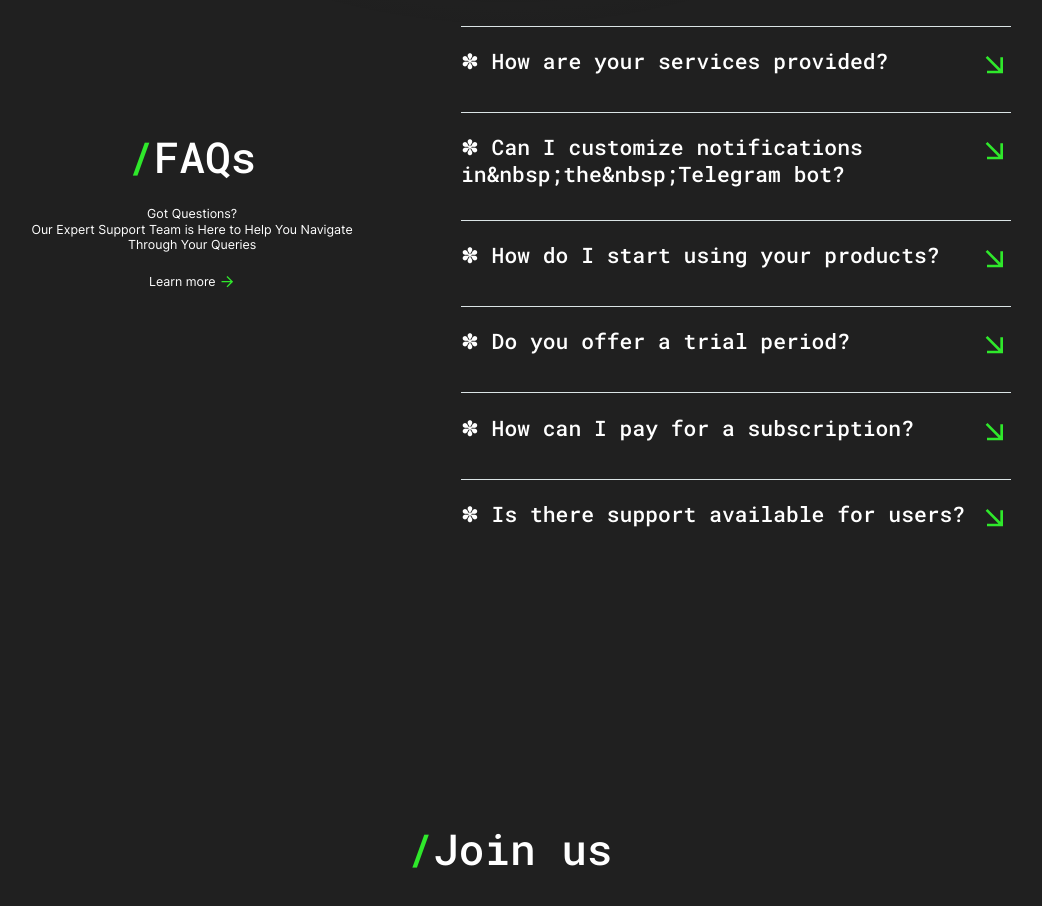
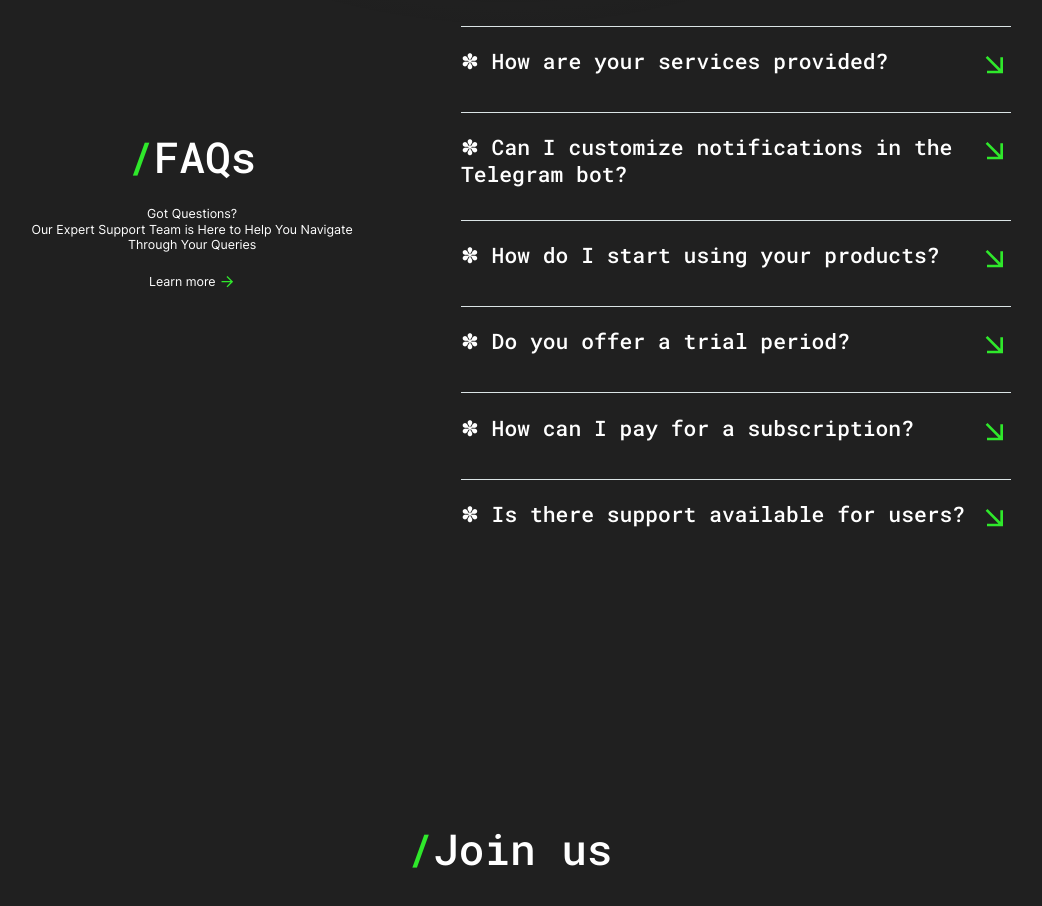
Before and after one commit to nigel-riss/trade-tracker-landing, a Next.js app: page / in a window 1280 px wide. Shown: the part 3440-4346 px from the top of the page, without its empty margins (130-1172 px from the left). Built offline with nearby package versions, Linux system fonts and the light colour scheme.

Commit message:
fix: update faq text

```diff
--- a/src/data/faq.ts
+++ b/src/data/faq.ts
@@ -11,7 +11,7 @@ const faq = [
   },
   {
     id: 2,
-    question: 'Can I customize notifications in&nbsp;the&nbsp;Telegram bot?',
+    question: 'Can I customize notifications in the Telegram bot?',
     answer: 'Yes, our Telegram bots offer flexible notification settings, allowing you to receive real-time information based on your chosen parameters, making trading more convenient and effective.',
   },
   {
@@ -22,7 +22,7 @@ const faq = [
   {
     id: 4,
     question: 'Do you offer a trial period?',
-    answer: 'We provide a trial period for new users so you can explore all the benefits of our products before committng to a subscription.',
+    answer: 'We provide a trial period for new users so you can explore all the benefits of our products before committing to a subscription.',
   },
   {
     id: 5,
```
